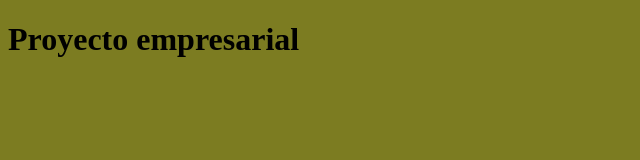
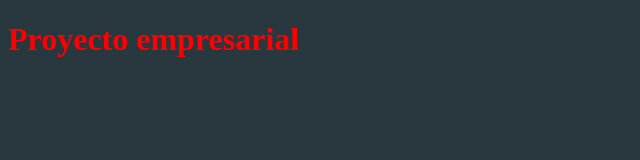
Before and after one commit to abnormal951/PildorasGit, a plain HTML site: page index.html in a window 1280 px wide. Shown: the whole page, without its empty margins (0-640 px from the left). Drawn offline with Linux system fonts and the light colour scheme.

Commit message:
negrita y color rojo

```diff
--- a/css/estilos.css
+++ b/css/estilos.css
@@ -1,3 +1,5 @@
 body{
-    background-color: rgb(124, 124, 33);
+    background-color: rgb(41, 55, 63);
+    font-weight: bold;
+    color: #F00;
 }
```
